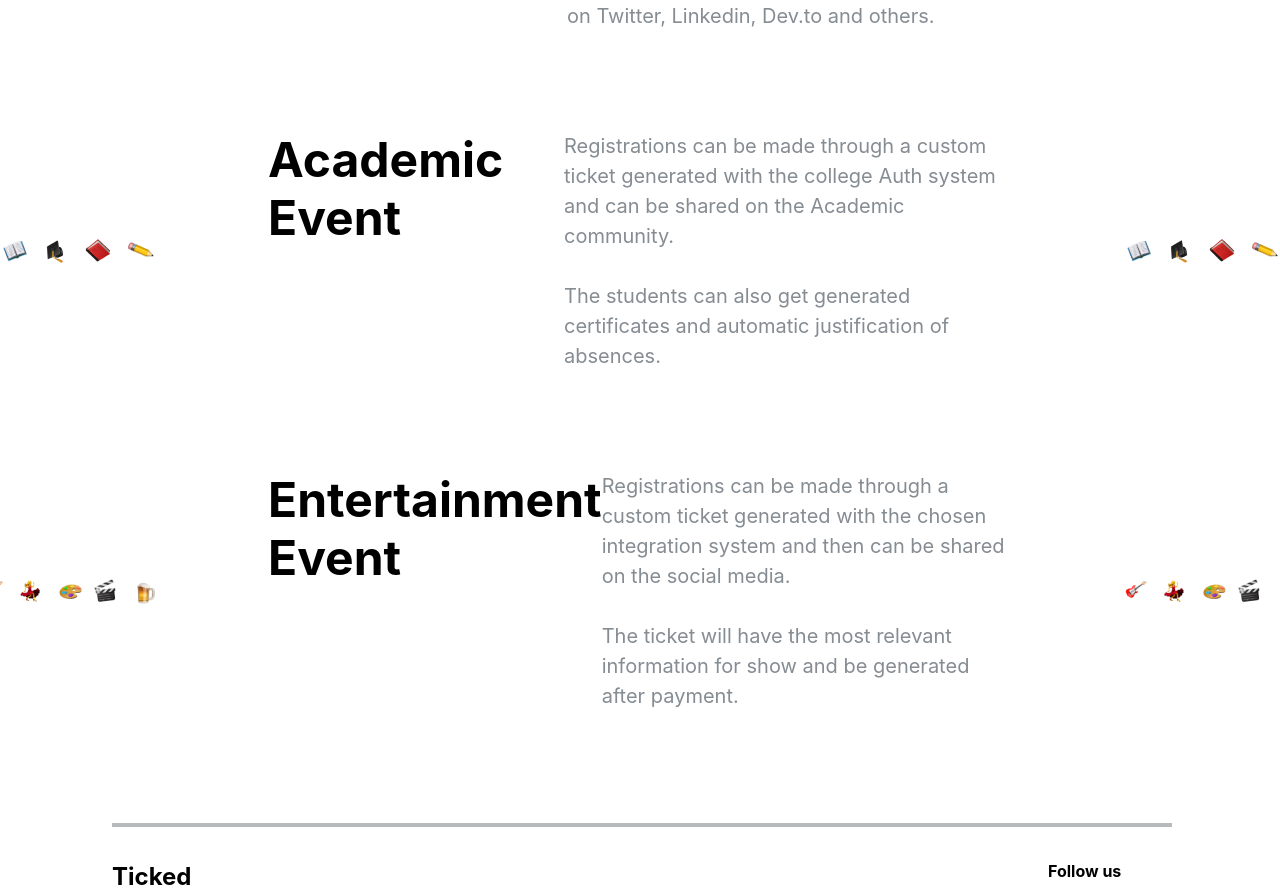
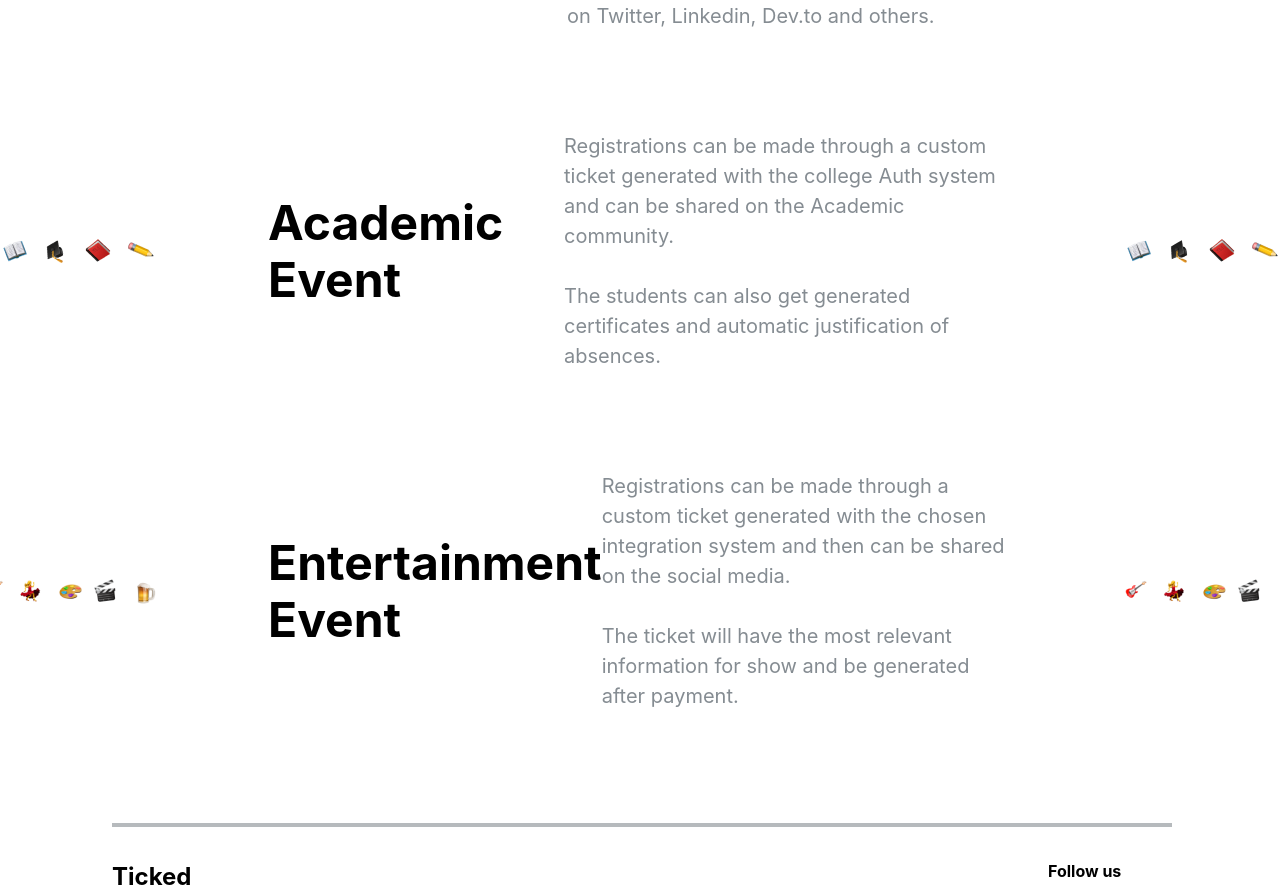
Before and after one commit to joaogomesdev/Ticked, a Next.js app: page /cases in a window 1280 px wide. Shown: the part 821-1712 px from the top of the page. Built offline with nearby package versions, Linux system fonts and the light colour scheme; no server answers.

Commit message:
Cases page

```diff
--- a/src/pages/cases.tsx
+++ b/src/pages/cases.tsx
@@ -122,6 +122,7 @@ export const Cases = ({}: Props) => {
             flexDir={["column", "column", "column", "column", "row"]}
             justify="space-between"
             w="full"
+            alignItems="center"
             marginX={["28", "28"]}
           >
             <Heading fontSize="48" fontWeight="bold" maxW="xs">
@@ -157,6 +158,7 @@ export const Cases = ({}: Props) => {
             flexDir={["column", "column", "column", "column", "row"]}
             justify="space-between"
             w="full"
+            alignItems="center"
             marginX="28"
           >
             <Heading fontSize="48" fontWeight="bold" maxW="sm">
```
